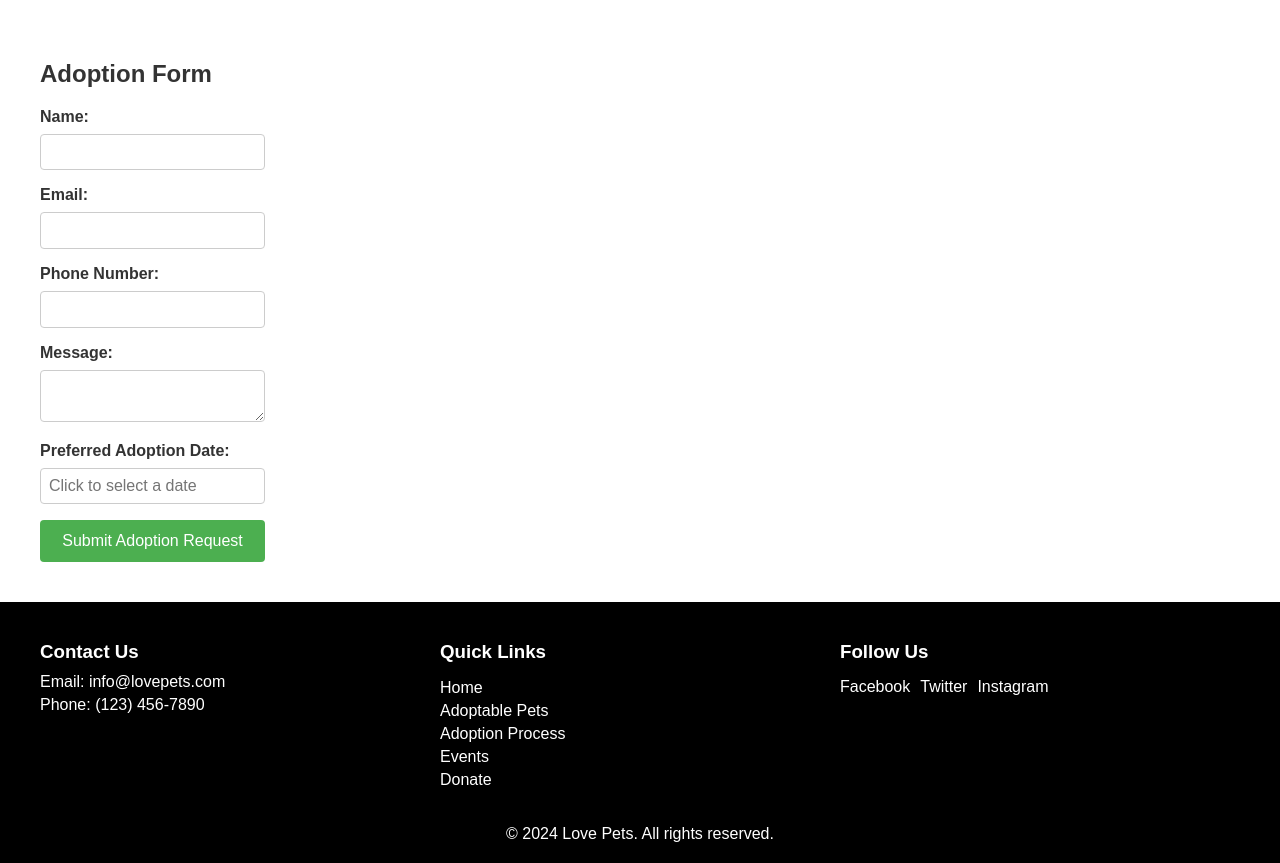
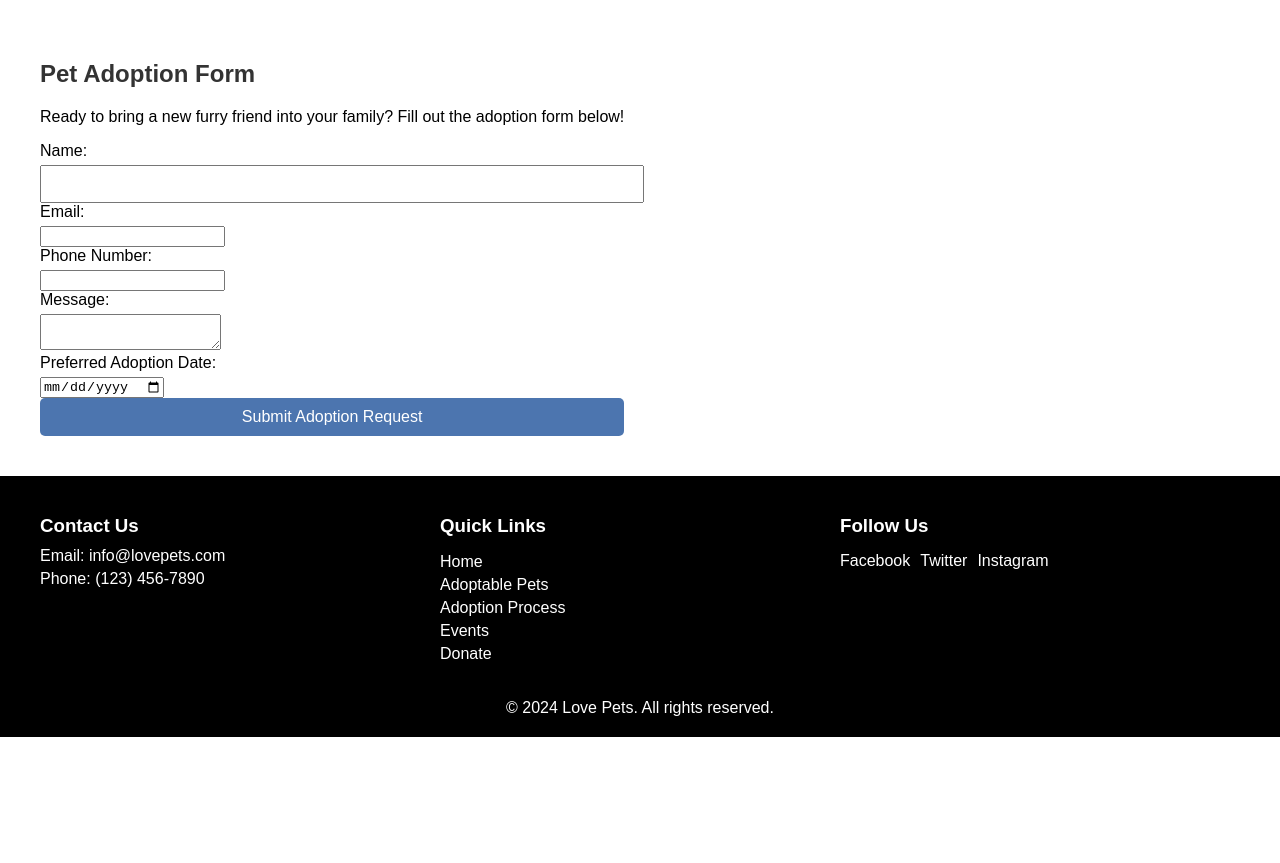
Before and after one commit to sharath-a-kumar/Onboarding-Training, a React (Create React App) app in the folder training/: page /PetAdoptionForm in a window 1280 px wide. After the commit the page ends 800 px from the top, so only its background shows below. Built offline with nearby package versions, Linux system fonts and the light colour scheme.

Commit message:
Swiper changes

```diff
--- a/training/server.js
+++ b/training/server.js
@@ -2,7 +2,7 @@ const express = require('express');
 const bodyParser = require('body-parser');
 
 const app = express();
-const port = 3000;
+const port = 8080;
 
 app.use(bodyParser.json());
 
--- a/training/src/App.js
+++ b/training/src/App.js
@@ -1,34 +1,43 @@
+// App.js
 import React from 'react';
-import { BrowserRouter as Router, Routes, Route } from 'react-router-dom';
-import Footer from './Components/Footer.js';
-import About from './Components/About.js';
-import Login from './Components/Login.js';
-import Home from './Components/Home.js';
-import AdoptablePetsPage from './Components/AdoptablePetsPage.js'
-import PetAdoptionForm from './Components/PetAdoptionForm.js'
+import { BrowserRouter as Router, Routes, Route, useLocation } from 'react-router-dom';
+import Footer from './Components/Footer';
+import About from './Components/About';
+import Login from './Components/Login';
+import Home from './Components/Home';
+import AdoptablePetsPage from './Components/AdoptablePetsPage';
+import PetAdoptionForm from './Components/PetAdoptionForm';
+import HowToAdopt from './Components/HowToAdopt';
+
 function App() {
   return (
     <Router>
+      <div className="app">
 
-      <div  className="app">
-
-{/*<Header />
-        <Navigation /> */}
 
         <main className="main-content">
-
           <Routes>
-          <Route path= "/" element = {<Home />} />
-            <Route path= "/Login" element = {<Login />} />
+            <Route path="/" element={<Home />} />
+            <Route path="/Login" element={<Login />} />
             <Route path="/about" element={<About />} />
             <Route path="/AdoptablePetsPage" element={<AdoptablePetsPage />} />
             <Route path="/PetAdoptionForm" element={<PetAdoptionForm />} />
           </Routes>
+          {/* <HomePageHowToAdopt /> */}
         </main>
+
         <Footer />
       </div>
     </Router>
   );
 }
 
+// Function component to conditionally render HowToAdopt on the home page
+const HomePageHowToAdopt = () => {
+  const location = useLocation();
+  const isHomePage = location.pathname === '/';
+
+  return isHomePage ? <HowToAdopt /> : null;
+};
+
 export default App;
--- a/training/src/Components/Home.js
+++ b/training/src/Components/Home.js
@@ -6,27 +6,22 @@ import 'swiper/css/navigation'; // Import Swiper navigation styles
 import 'swiper/css/pagination'; // Import Swiper pagination styles
 import 'swiper/css/scrollbar'; // Import Swiper scrollbar styles
 import 'swiper/css/effect-cube'; // Import Swiper cube effect styles
-import 'swiper/css/autoplay'; // Import Swiper autoplay styles
-
+import 'swiper/css/autoplay';
 import '../Styles/Home.css';
 import '../Styles/Navbar.css';
+
 
 const HomeSwiper = ({ slides }) => {
   return (
     <Swiper
-      spaceBetween={50}
-      slidesPerView={3}
+      spaceBetween={5}
+      slidesPerView={2}
       navigation
       pagination={{ clickable: true }}
       scrollbar={{ draggable: true }}
-      effect="cube"
-      cubeEffect={{
-        shadow: true,
-        slideShadows: true,
-        shadowOffset: 20,
-        shadowScale: 0.94,
-      }}
-      autoplay={{ delay: 2500, disableOnInteraction: false }}
+      effect="slide"
+      autoplay={{ delay: 2000, disableOnInteraction: false }}
+      loop={true}
     >
       {slides.map((slide) => (
         <SwiperSlide key={slide.id}>
@@ -40,6 +35,7 @@ const HomeSwiper = ({ slides }) => {
     </Swiper>
   );
 };
+
 
 
 const HomePage = () => {
@@ -86,7 +82,7 @@ const HomePage = () => {
 
       <header className="hero-section">
       <div className="hero-content">
-       <h1 id= "Title"><span class="pet-icon">🐾</span> Pet Finder 🐾</h1>
+       <h1 id= "Title"><span class="pet-icon"></span> Pet Finder </h1>
        <p>Your Pet Adoption Journey With Pet Finder 🐾</p>
         </div>
       </header>
@@ -97,7 +93,7 @@ const HomePage = () => {
         <img
           src="https://dm6g3jbka53hp.cloudfront.net/static-images/adopt-me-pet-02032021.jpg"
           alt="Pet"
-            style={{ width: '50%', height: '50%', objectFit: 'cover' }}
+          style={{ width: '50%', height: '50%', borderRadius: '20%' }}
         />
       </div>
       <div className="right-column">
@@ -120,9 +116,7 @@ const HomePage = () => {
       </section>
 
 
-      <Link to="/PetAdoptionForm" className="next-page-button">
-        Next: Adoption Form
-      </Link>
+
     </div>
   );
 };
--- /dev/null
+++ b/training/src/Components/HowToAdopt.js
@@ -0,0 +1,56 @@
+// // React component
+// import React, { useState, useEffect } from 'react';
+// import { Link, useNavigate } from 'react-router-dom'; // Import Link and useNavigate
+// import '../Styles/HowToAdopt.css'; // Import the corresponding CSS file
+
+// const HowToAdopt = () => {
+//   const [isShown, setIsShown] = useState(true);
+//   const navigate = useNavigate();
+
+//   useEffect(() => {
+//     let lastScrollTop = 0;
+
+//     const handleScroll = () => {
+//       const st = window.pageYOffset || document.documentElement.scrollTop;
+
+//       if (st > lastScrollTop) {
+//         // Scrolling down, show the text
+//         setIsShown(true);
+//       } else {
+//         // Scrolling up, hide the text
+//         setIsShown(false);
+//       }
+
+//       lastScrollTop = st <= 0 ? 0 : st;
+//     };
+
+//     window.addEventListener("scroll", handleScroll);
+
+//     return () => {
+//       window.removeEventListener("scroll", handleScroll);
+//     };
+//   }, []);
+
+//   const handleAdoptClick = () => {
+//     navigate('/PetAdoptionForm');
+//   };
+
+//   return (
+//     <section className={`how-to-adopt ${isShown ? 'show' : ''}`}>
+//       <h2>How to Adopt</h2>
+//       <p>Adopting a pet from us is easy! Just follow these steps:</p>
+//       <ol>
+//         <li>Browse through our available pets and discover their unique personalities.</li>
+//         <li>Click on the  button for the pet that captures your heart.</li>
+//         <li>Fill out the adoption application form with your personal details.</li>
+//         <li>Our team will review your application to ensure a suitable match for both you and the pet.</li>
+//         <li>If approved, schedule a meet-and-greet to get to know your potential new furry friend.</li>
+//         <li>Complete the adoption process and welcome your new pet to their forever home!</li>
+//       </ol>
+
+//       <button onClick={handleAdoptClick} className="adopt-now-button">Adopt Now</button>
+//     </section>
+//   );
+// };
+
+// export default HowToAdopt;
--- a/training/src/Components/PetAdoptionForm.js
+++ b/training/src/Components/PetAdoptionForm.js
@@ -1,86 +1,26 @@
+
 import React, { useState } from 'react';
-import DatePicker from 'react-datepicker';
-import 'react-datepicker/dist/react-datepicker.css';
-import '../Styles/PetAdoptionForm.css';
+import '.'
 
-const AdoptionForm = () => {
+const PetAdoptionForm = () => {
   const [formData, setFormData] = useState({
     name: '',
     email: '',
-    phoneNumber: '',
+    phone_number: '',
     message: '',
-    adoptionDate: null,
+    adoption_date: '',
   });
 
-  const [errors, setErrors] = useState({});
-  const [submittedData, setSubmittedData] = useState(null);
-
   const handleChange = (e) => {
-    setFormData({
-      ...formData,
-      [e.target.name]: e.target.value.trim(),
-    });
-
-    setErrors({
-      ...errors,
-      [e.target.name]: '',
-    });
-  };
-
-  const handleDateChange = (date) => {
-    setFormData({
-      ...formData,
-      adoptionDate: date,
-    });
-
-    setErrors({
-      ...errors,
-      adoptionDate: '',
-    });
-  };
-
-  const validateForm = () => {
-    let valid = true;
-    const newErrors = {};
-
-    if (!formData.name) {
-      newErrors.name = 'Name is required';
-      valid = false;
-    }
-
-    if (!formData.email) {
-      newErrors.email = 'Email is required';
-      valid = false;
-    } else if (!/\S+@\S+\.\S+/.test(formData.email)) {
-      newErrors.email = 'Invalid email format';
-      valid = false;
-    }
-
-    if (!formData.phoneNumber) {
-      newErrors.phoneNumber = 'Phone Number is required';
-      valid = false;
-    }
-
-    if (!formData.message) {
-      newErrors.message = 'Message is required';
-      valid = false;
-    }
-
-    if (!formData.adoptionDate) {
-      newErrors.adoptionDate = 'Preferred Adoption Date is required';
-      valid = false;
-    }
-
-    setErrors(newErrors);
-    return valid;
+    const { name, value } = e.target;
+    setFormData({ ...formData, [name]: value });
   };
 
   const handleSubmit = async (e) => {
     e.preventDefault();
 
-    if (validateForm()) {
     try {
-        const response = await fetch('http://localhost:3000/submitAdoptionForm', {
+      const response = await fetch('http://localhost:8080/api/petForms', {
         method: 'POST',
         headers: {
           'Content-Type': 'application/json',
@@ -89,112 +29,51 @@ const AdoptionForm = () => {
       });
 
       if (response.ok) {
-          const responseData = await response.json();
-          setSubmittedData(responseData); // Set the submitted data
-          console.log('Form submitted successfully:', responseData);
+        alert('Pet Adoption Form submitted successfully!');
+        setFormData({
+          name: '',
+          email: '',
+          phone_number: '',
+          message: '',
+          adoption_date: '',
+        });
       } else {
-          console.error('Failed to submit the form');
+        const errorData = await response.json();
+        throw new Error(errorData.message);
       }
     } catch (error) {
-        console.error('Error submitting the form:', error);
-      }
-    } else {
-      console.log('Form validation failed:', errors);
+      console.error('Pet Adoption Form submission error:', error.message);
+      alert('Failed to submit pet adoption form. Please try again.');
     }
   };
 
   return (
-    <div className="adoption-form-container">
-      <h2>Adoption Form</h2>
+    <div className="pet-adoption-form-container">
+      <h2>Pet Adoption Form</h2>
+      <p>Ready to bring a new furry friend into your family? Fill out the adoption form below!</p>
+
       <form onSubmit={handleSubmit}>
         <label htmlFor="name">Name:</label>
-        <input
-          type="text"
-          id="name"
-          name="name"
-          value={formData.name}
-          onChange={handleChange}
-          required
-        />
-        {errors.name && <div className="error-message">{errors.name}</div>}
+        <input type="text" id="name" name="name" value={formData.name} onChange={handleChange} required />
 
         <label htmlFor="email">Email:</label>
-<input
-  type="email"
-  id="email"
-  name="email"
-  value={formData.email}
-  onChange={handleChange}
-  required
-/>
-{errors.email && <div className="error-message">{errors.email}</div>}
+        <input type="email" id="email" name="email" value={formData.email} onChange={handleChange} required />
 
         <label htmlFor="phoneNumber">Phone Number:</label>
-<input
-  type="tel"
-  id="phoneNumber"
-  name="phoneNumber"
-  value={formData.phoneNumber}
-  onChange={handleChange}
-  required
-/>
-{errors.phoneNumber && (
-  <div className="error-message">{errors.phoneNumber}</div>
-)}
+        <input type="tel" id="phone_number" name="phone_number" value={formData.phone_number} onChange={handleChange} required />
 
         <label htmlFor="message">Message:</label>
-<textarea
-  id="message"
-  name="message"
-  value={formData.message}
-  onChange={handleChange}
-  required
-></textarea>
-{errors.message && <div className="error-message">{errors.message}</div>}
+        <textarea id="message" name="message" value={formData.message} onChange={handleChange} required></textarea>
 
         <label htmlFor="adoptionDate">Preferred Adoption Date:</label>
-<DatePicker
-  id="adoptionDate"
-  name="adoptionDate"
-  selected={formData.adoptionDate}
-  onChange={handleDateChange}
-  dateFormat="dd-MM-yyyy"
-  placeholderText="Click to select a date"
-  isClearable
-  required
-/>
-{errors.adoptionDate && (
-  <div className="error-message">{errors.adoptionDate}</div>
-)}
- <button type="submit">Submit Adoption Request</button>
+        <input type="date" id="adoption_date" name="adoption_date" value={formData.adoption_date} onChange={handleChange} required />
+
+        <button type="submit" title="Click here to submit your pet adoption request">
+          Submit Adoption Request
+        </button>
       </form>
-  {submittedData && (
-        <div className="submitted-data">
-          <h3>Submitted Data</h3>
-          <table>
-            <thead>
-              <tr>
-                <th>Name</th>
-                <th>Email</th>
-                <th>Phone Number</th>
-                <th>Message</th>
-                <th>Adoption Date</th>
-              </tr>
-            </thead>
-            <tbody>
-              <tr>
-                <td>{submittedData.name}</td>
-                <td>{submittedData.email}</td>
-                <td>{submittedData.phoneNumber}</td>
-                <td>{submittedData.message}</td>
-                <td>{submittedData.adoptionDate}</td>
-              </tr>
-            </tbody>
-          </table>
-        </div>
-      )}
     </div>
   );
 };
 
-export default AdoptionForm;
+export default PetAdoptionForm;
--- a/training/src/Styles/Header.css
+++ b/training/src/Styles/Header.css
@@ -12,8 +12,8 @@
     background-color: #333;
     color: #fff;
     padding: 10px;
-    text-align: center; /* Center the text horizontally */
+    text-align: center;
     display: flex;
-    justify-content: center; /* Center the entire header horizontally */
-    align-items: center; /* Center the text vertically */
+    justify-content: center;
+    align-items: center;
   }
--- /dev/null
+++ b/training/src/Styles/HowToAdopt.css
@@ -0,0 +1,44 @@
+/*
+.how-to-adopt {
+    background-color: #ffffff;
+    padding: 20px;
+    border-radius: 8px;
+    opacity: 0;
+    -webkit-transition: opacity 0.5s ease;
+    -o-transition: opacity 0.5s ease;
+    transition: opacity 0.5s ease;
+  }
+
+  .how-to-adopt.show {
+    opacity: 10;
+  }
+
+  .how-to-adopt h2,
+  .how-to-adopt p,
+  .how-to-adopt ol,
+  .how-to-adopt li,
+  .how-to-adopt button {
+    opacity: 0;
+    -webkit-transform: translateY(20px);
+        -ms-transform: translateY(20px);
+            transform: translateY(20px);
+    -webkit-transition: opacity 3s ease, -webkit-transform 5s ease;
+    transition: opacity 3s ease, -webkit-transform 5s ease;
+    -o-transition: opacity 3s ease, transform 5s ease;
+    transition: opacity 3s ease, transform 5s ease;
+    transition: opacity 3s ease, transform 5s ease, -webkit-transform 5s ease;
+  }
+
+  .how-to-adopt.show h2,
+  .how-to-adopt.show p,
+  .how-to-adopt.show ol,
+  .how-to-adopt.show li,
+  .how-to-adopt.show button {
+    opacity: 1;
+    -webkit-transform: translateY(0);
+        -ms-transform: translateY(0);
+            transform: translateY(0);
+  }
+
+
+   */
--- a/training/src/Styles/PetAdoptionForm.css
+++ b/training/src/Styles/PetAdoptionForm.css
@@ -1,82 +1,35 @@
-/* Styles/PetAdoptionForm.css */
 .pet-adoption-form-container {
-    max-width: 400px;
-    margin: auto;
-    padding: 20px;
-    border: 1px solid #ccc;
-    border-radius: 8px;
-  }
-
-  label {
-    display: block;
-    margin-bottom: 8px;
-  }
-
-  input,
-  textarea {
-    width: 100%;
-    padding: 8px;
-    margin-bottom: 16px;
-    border: 1px solid #ccc;
-    border-radius: 4px;
-  }
-
-  button {
-    background-color: #4caf50;
-    color: white;
-    padding: 10px 15px;
-    border: none;
-    border-radius: 4px;
-    cursor: pointer;
-  }
-
-  button:hover {
-    background-color: #ffffff;
-  }
-
-
-  /* Styles/PetAdoptionForm.css */
-/* Styles/PetAdoptionForm.css */
-/* Styles/PetAdoptionForm.css */
-.pet-adoption-form-container {
-  max-width: 300px;
-  margin: auto;
+  max-width: 600px;
+  margin: 0 auto;
   padding: 20px;
-  background-color: #fff;
+  border: 1px solid #ccc;
+  border-radius: 8px;
   box-shadow: 0 0 10px rgba(0, 0, 0, 0.1);
-  border-radius: 8px;
-  display: flex;
-  flex-direction: column;
-  align-items: center; /* Center horizontally */
-  justify-content: center; /* Center vertically */
-  height: 80vh; /* Adjust the height based on your preference */
 }
 
-.submission-message {
-  text-align: center;
-  padding: 10px;
-  background-color: #4caf50;
-  color: white;
-  border-radius: 8px;
-  font-size: 14px;
+.pet-adoption-form-container h2 {
+  color: #333;
 }
 
-.submission-message p {
-  margin: 5px 0;
+.pet-adoption-form-container p {
+  color: #666;
+}
+
+form {
+  display: grid;
+  gap: 16px;
 }
 
 label {
-  display: block;
-  margin-bottom: 8px;
   font-weight: bold;
   color: #333;
 }
 
 input,
-textarea {
+textarea,
+select {
   width: 100%;
-  padding: 10px;
-  margin-bottom: 16px;
+  padding: 8px;
   border: 1px solid #ccc;
   border-radius: 4px;
   box-sizing: border-box;
@@ -84,12 +37,12 @@ textarea {
 
 button {
   background-color: #4caf50;
-  color: white;
-  padding: 12px 15px;
+  color: #fff;
+  padding: 10px 20px;
   border: none;
   border-radius: 4px;
   cursor: pointer;
-  width: 100%;
+  font-size: 16px;
 }
 
 button:hover {
```
Also changed, not shown: training/src/Styles/Home.css (+7 -5 lines). Lines whose indentation alone changed are shown as unchanged.
